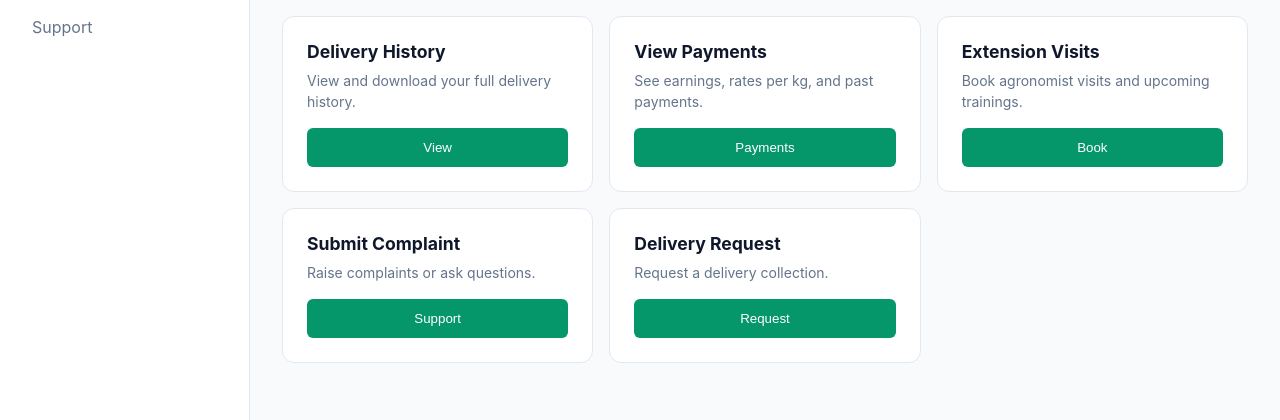
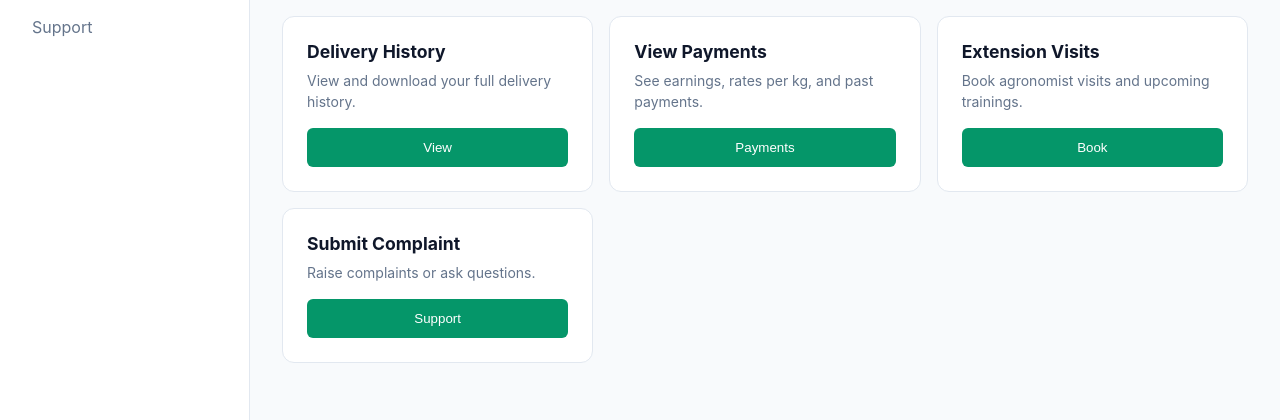
Before and after one commit to RAVINERIANGA/ChaiConnect, a website: page public/farmer_dashboard.html in a window 1280 px wide. Shown: the part 380-800 px from the top of the page. Drawn offline with Linux system fonts and the light colour scheme; no server answers.

Commit message:
Request delivery removed

```diff
--- a/public/farmer_dashboard.html
+++ b/public/farmer_dashboard.html
@@ -87,11 +87,7 @@
         <p>Raise complaints or ask questions.</p>
         <button onclick="location.href='farmer_complaint.html'">Support</button>
       </div>
-      <div class="card">
-        <h3>Delivery Request</h3>
-        <p>Request a delivery collection.</p>
-        <button onclick="location.href='/request_delivery.html'">Request</button>
-      </div>
+
     </div>
   </div>
 
```
Also changed, not shown: uploads/1751982355025.png (added).
